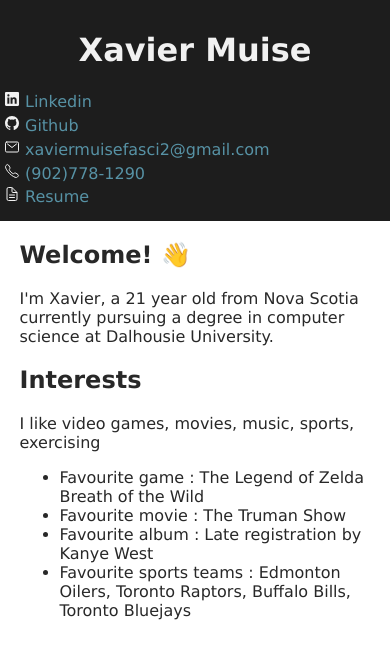
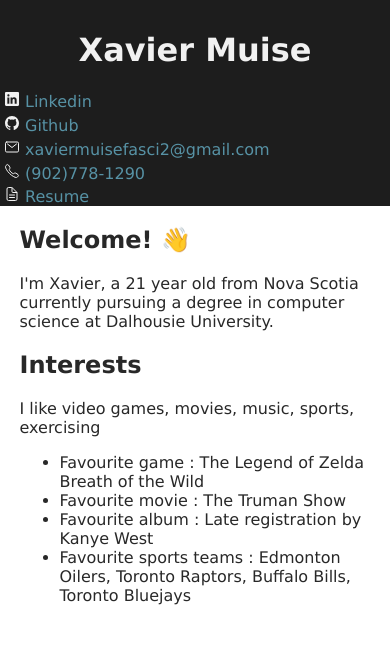
Before and after one commit to XavierMuise/CSCI3172_Lab5, a plain HTML site: page labs/lab1/index.html in a window 390 px wide. Drawn offline with nearby package versions, Linux system fonts and the light colour scheme; files whose address does not match are found by name.

Commit message:
slight change to fix Iphone view

```diff
--- a/labs/lab1/css/style.css
+++ b/labs/lab1/css/style.css
@@ -66,7 +66,7 @@ body {
   header {
     background: rgb(29, 29, 29);
     color: #f1f1f1;
-    height: 25%;
+    height: auto;
     padding-top: 10px;
   }
 
```
